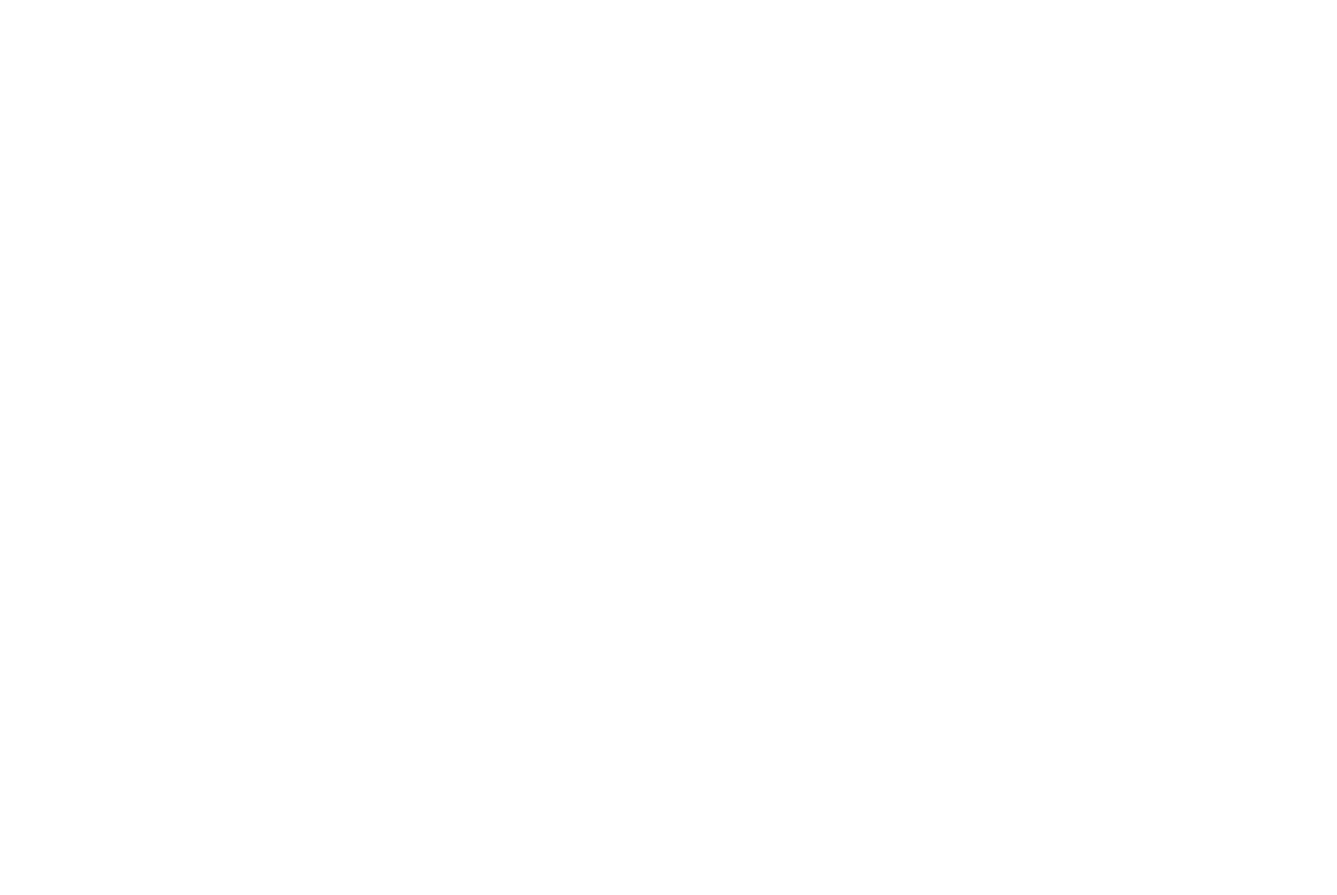
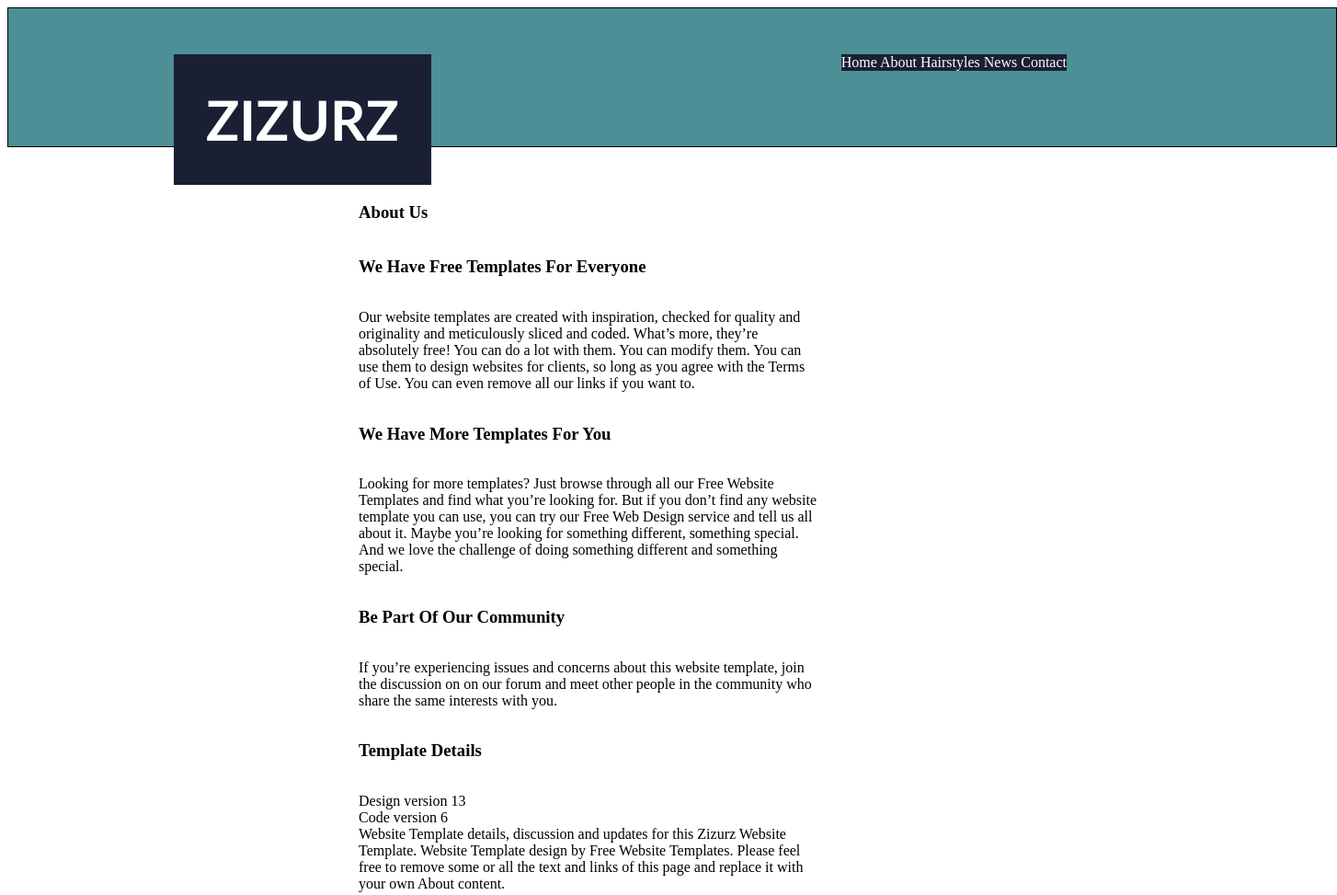
Before and after one commit to chase-powell/hairSalonWebsite, a plain HTML site: page views/about.html in a window 1280 px wide. Shown: the whole page at 92% size, 1454 px wide, since content can reach past the window. Before the commit the page ends 800 px from the top, so only its background shows below. Drawn offline with Linux system fonts and the light colour scheme.

Commit message:
pushing what is completed

```diff
--- a/styles.css
+++ b/styles.css
@@ -0,0 +1,26 @@
+.header {
+  background-color: #4c8f96;
+  border: 1px solid black;
+  width:100%;
+  height: 100px;
+  padding-left: 180px;
+  padding-top: 50px;
+}
+
+.main.container {
+display:flex;
+flex-direction: column;
+width:75%;
+height: 100%;
+}
+.header h1 {
+  font-family: 'Trebuchet MS', 'Lucida Sans Unicode', 'Lucida Grande', 'Lucida Sans', Arial, sans-serif;
+  font-weight: bolder;
+  font-size: 40px;
+  text-align: center;
+  background: #1a1f33;
+  color: white;
+  margin: 0%;
+  padding:35px;
+  float:left;
+}
--- a/styles/about-styles.css
+++ b/styles/about-styles.css
@@ -0,0 +1,57 @@
+
+.main.container {
+  align-items: center;
+  height: 100%;
+  width: 75%;
+  display: flex;
+  flex-direction: column;
+}
+.body {
+  display: flex;
+  align-items: center;
+  justify-content: center;
+  flex: 1;
+  width: 100%;
+}
+.contact-header {
+  display: flex;
+  flex-direction: column;
+  justify-content: left;
+  width: 500px;
+
+}
+.header {
+  background-color: #4c8f96;
+  border: 1px solid black;
+  width:100%;
+  height: 100px;
+  padding-left: 180px;
+  padding-top: 50px;
+
+
+}
+
+h1 {
+  font-family: 'Trebuchet MS', 'Lucida Sans Unicode', 'Lucida Grande', 'Lucida Sans', Arial, sans-serif;
+  font-weight: bolder;
+  font-size: 60px;
+  text-align: center;
+  background: #1a1f33;
+  color: white;
+  margin: 0%;
+  padding:35px;
+  float:left;
+}
+
+ul {
+  list-style-type: none;
+  padding:0%;
+}
+
+nav  {
+  position: absolute;
+  right: 120px;
+  display: flex;
+  background-color: #1a1f33;
+  color: white;
+}
--- a/styles/contact-page-styles.css
+++ b/styles/contact-page-styles.css
@@ -0,0 +1,52 @@
+
+.main.container {
+  align-items: center;
+  height: 100%;
+  width: 75%;
+  display: flex;
+  flex-direction: column;
+}
+.body {
+  display: flex;
+  align-items: center;
+  justify-content: center;
+  flex: 1;
+  width: 100%;
+}
+.contact-header {
+  width: 500px;
+}
+.header {
+  background-color: #4c8f96;
+  border: 1px solid black;
+  width:100%;
+  height: 100px;
+  padding-left: 180px;
+  padding-top: 50px;
+
+}
+
+h1 {
+  font-family: 'Trebuchet MS', 'Lucida Sans Unicode', 'Lucida Grande', 'Lucida Sans', Arial, sans-serif;
+  font-weight: bolder;
+  font-size: 60px;
+  text-align: center;
+  background: #1a1f33;
+  color: white;
+  margin: 0%;
+  padding:35px;
+  float:left;
+}
+
+ul {
+  list-style-type: none;
+  padding:0%;
+}
+
+nav  {
+  position: absolute;
+  right: 120px;
+  display: flex;
+  background-color: #1a1f33;
+  color: white;
+}
--- a/styles/image-gallery-styles.css
+++ b/styles/image-gallery-styles.css
@@ -0,0 +1,104 @@
+
+.main.container {
+  align-items: center;
+  height: 100%;
+  width: 75%;
+  display: flex;
+  flex-direction: column;
+}
+.body {
+  display: flex;
+  align-items: center;
+  justify-content: center;
+  flex: 1;
+  width: 100%;
+}
+.contact-header {
+  width: 500px;
+}
+.header {
+  background-color: #4c8f96;
+  border: 1px solid black;
+  width:100%;
+  height: 100px;
+  padding-left: 180px;
+  padding-top: 50px;
+
+}
+
+h1 {
+  font-family: 'Trebuchet MS', 'Lucida Sans Unicode', 'Lucida Grande', 'Lucida Sans', Arial, sans-serif;
+  font-weight: bolder;
+  font-size: 60px;
+  text-align: center;
+  background: #1a1f33;
+  color: white;
+  margin: 0%;
+  padding:35px;
+  float:left;
+}
+
+ul {
+  list-style-type: none;
+  padding:0%;
+}
+
+nav  {
+  position: absolute;
+  right: 120px;
+  display: flex;
+  background-color: #1a1f33;
+  color: white;
+}
+
+.container {
+  display: flex;
+  flex-wrap: wrap;
+  height: 250px;
+  width: 250px;
+  position:relative;
+}
+.image {
+    display:flex;
+    border: 2px solid black;
+    /* background-image: url(https://source.unsplash.com/random?sig=1253); */
+}
+  .image:hover .overlay {
+    opacity: 1;
+
+}
+.overlay {
+    position: absolute;
+    top: 0;
+    bottom: 0;
+    left: 0;
+    right: 0;
+    height: 100%;
+    width: 100%;
+    opacity: 0;
+    transition: .5s ease;
+    background-color: #008CBA;
+  }
+  .text {
+    color: white;
+    font-size: 20px;
+    position: relative;
+    top: 50%;
+    left: 50%;
+    transform: translate(-50%, -50%);
+    text-align: center;
+  }
+
+
+
+ .column {
+    flex: 25%;
+    max-width: 25%;
+    padding: 0 4px;
+      }
+
+  .column img {
+    margin-top: 8px;
+    vertical-align: middle;
+    width: 100%;
+  }
--- a/views/about.html
+++ b/views/about.html
@@ -0,0 +1,38 @@
+<html lang="en">
+<head>
+  <meta charset="UTF-8">
+  <meta http-equiv="X-UA-Compatible" content="IE=edge">
+  <meta name="viewport" content="width=device-width, initial-scale=1.0">
+  <title>Document</title>
+  <link rel="stylesheet" href="/styles/about-styles.css">
+</head>
+<body>
+  <header></header>
+
+  <div class="main.container">
+
+    <div class="header">
+      <h1>ZIZURZ</h1>
+      <nav>Home About Hairstyles News Contact</nav>
+    </div>
+    <div class="body">
+    <div class="contact-header">
+    <h3>About Us</h3>
+    <h3>We Have Free Templates For Everyone</h3>
+    <p>Our website templates are created with inspiration, checked for quality and originality and meticulously sliced and coded. What’s more, they’re absolutely free! You can do a lot with them. You can modify them. You can use them to design websites for clients, so long as you agree with the Terms of Use. You can even remove all our links if you want to.</p>
+    <h3>We Have More Templates For You</h3>
+    <p>Looking for more templates? Just browse through all our Free Website Templates and find what you’re looking for. But if you don’t find any website template you can use, you can try our Free Web Design service and tell us all about it. Maybe you’re looking for something different, something special. And we love the challenge of doing something different and something special.</p>
+    <h3>Be Part Of Our Community</h3>
+    <p>If you’re experiencing issues and concerns about this website template, join the discussion on on our forum and meet other people in the community who share the same interests with you.</p>
+    <h3>Template Details</h3>
+    <ul>
+      <li>Design version 13</li>
+      <li>Code version 6</li>
+      <li>Website Template details, discussion and updates for this Zizurz Website Template. Website Template design by Free Website Templates. Please feel free to remove some or all the text and links of this page and replace it with your own About content.</li>
+    </ul>
+
+    </div>
+    </div>
+  </div>
+</body>
+</html>
```
Also changed, not shown: index.html (+15 -4 lines), views/contact-page.html (+34 -0 lines), views/image-gallery.html (+34 -0 lines).
